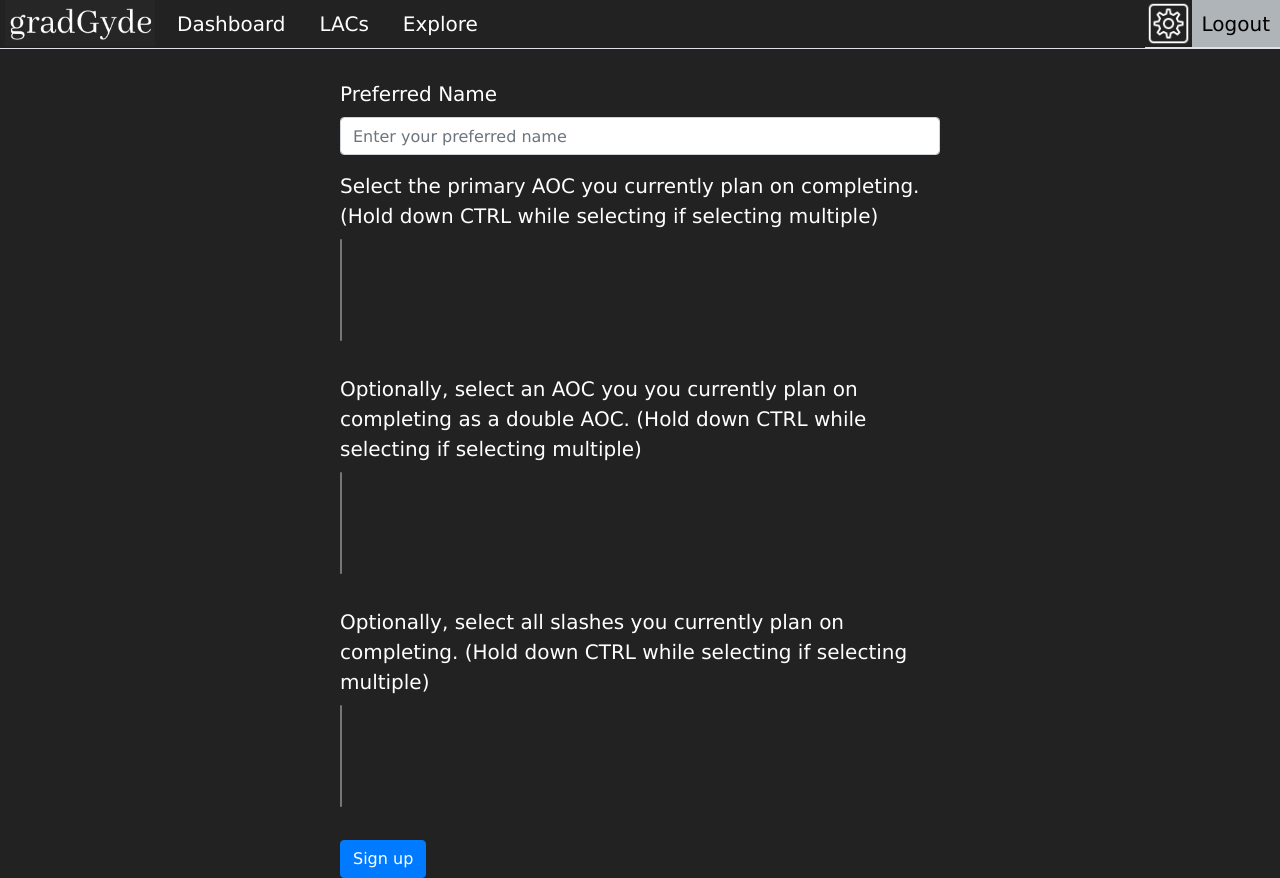
After one commit to hayleemillar/gradGyde, a Flask app: template gradGyde/templates/settings.html in a window 1280 px wide. The commit adds this page. Run offline with Flask 2, Linux system fonts and the light colour scheme; the template is opened without the code that fills it, so the values that code supplies are empty; some libraries are stand-ins or nearby versions.

Commit message:
settings page created

```diff
--- a/gradGyde/static/style.css
+++ b/gradGyde/static/style.css
@@ -13,7 +13,7 @@ button {
   color: black;
 }
 
-div.loginsignup {
+.loginsignup, .settings {
   max-width: 600px;
   margin-left: auto;
   margin-right: auto;
--- a/gradGyde/templates/dash_stud.html
+++ b/gradGyde/templates/dash_stud.html
@@ -3,7 +3,7 @@
 
 
 <head>
-  <title>gradGyde Dashboard</title>
+  <title>gradGyde Settings</title>
 
   <link rel="stylesheet" type="text/css" href="https://stackpath.bootstrapcdn.com/bootstrap/4.3.1/css/bootstrap.min.css" />
 
--- a/gradGyde/templates/lac.html
+++ b/gradGyde/templates/lac.html
@@ -3,7 +3,7 @@
 
 
 <head>
-  <title>gradGyde Dashboard</title>
+  <title>gradGyde LACs</title>
 
   <link rel="stylesheet" type="text/css" href="https://stackpath.bootstrapcdn.com/bootstrap/4.3.1/css/bootstrap.min.css" />
 
--- /dev/null
+++ b/gradGyde/templates/settings.html
@@ -0,0 +1,108 @@
+<!DOCTYPE html>
+<html lang="en">
+
+
+<head>
+  <title>gradGyde Settings</title>
+
+  <link rel="stylesheet" type="text/css" href="https://stackpath.bootstrapcdn.com/bootstrap/4.3.1/css/bootstrap.min.css" />
+
+  <link rel="stylesheet" type="text/css" href="../static/style.css" />
+  <link rel='shortcut icon' href='../static/favicon.ico'>
+</head>
+
+<body>
+  <!-- NAV BAR -->
+  <ul class="nav nav-tabs" id="myTab" role="tablist">
+    <!-- gradGyde image -->
+    <img src="../static/img/gradGyde.png" Alt="gradGyde" style="width:160px;height:48px;padding:0px 5px 2px 5px">
+    <!-- dashboard tab -->
+    <li class="nav-item">
+      <a class="nav-link" id="dashboard-tab" data-toggle="tab" href="dash_stud.html" role="tab" aria-controls="dashboard" aria-selected="false">Dashboard</a>
+    </li>
+    <!-- lac tab -->
+    <li class="nav-item">
+      <a class="nav-link" id="lac-tab" data-toggle="tab" href="lac.html" role="tab" aria-controls="lac" aria-selected="false">LACs</a>
+    </li>
+    <!-- explore tab -->
+    <li class="nav-item">
+      <a class="nav-link" id="explore-tab" data-toggle="tab" href="stub.html" role="tab" aria-controls="explore" aria-selected="false">Explore</a>
+    </li>
+
+    <!-- settings and logout buttons -->
+    <ul class="nav nav-tabs ml-auto">
+      <a href="stub.html" class="img-link">
+        <img src="../static/img/settings.png" Alt="Settings" style="width:47px;height:47px;">
+      </a>
+      <button type="button" onclick="location.href='/logout';">Logout</button>
+    </ul>
+  </ul>
+
+  <br/>
+
+  <div class="settings">
+
+    <form id="" method="post" action="">
+
+      <div class="form-group">
+          <label for="inputName">Preferred Name</label>
+          <input name='name' type="text" class="form-control" id="inputName" placeholder="Enter your preferred name" required>
+        </div>
+
+          <label for="inputSelectAOC">Select the primary AOC you currently plan on completing. (Hold down CTRL while selecting if selecting multiple)</label><br/>
+          <select name='AOC' id="select_AOC" class="mdb-select colorful-select dropdown-primary md-form" multiple searchable="Search here.." for="inputSelectAOC">
+          <!-- options populated by js -->
+          </select>
+
+          <br/><br/>
+
+          <label for="inputSelectAOCDouble">Optionally, select an AOC you you currently plan on completing as a double AOC. (Hold down CTRL while selecting if selecting multiple)</label><br/>
+          <select name='AOC_double' id="select_double" class="mdb-select colorful-select dropdown-primary md-form" multiple searchable="Search here.." for="inputSelectAOCDouble">
+            <!-- options populated by js -->
+          </select>
+
+          <br/><br/>
+
+          <label for="inputSelectSlashes">Optionally, select all slashes you currently plan on completing. (Hold down CTRL while selecting if selecting multiple)</label><br/>
+            <select name='slash' id="select_slash" class="mdb-select colorful-select dropdown-primary md-form" multiple searchable="Search here.." for="inputSelectSlashes">
+              <!-- options populated by js -->
+            </select>
+
+      <br/><br/>
+
+        <!-- The commented out button code below is correct, the redirect one is only for demonstration purposes and should be removed when we have form actions set up. -->
+        <!-- <button type="submit" class="btn btn-primary">Sign up</button> -->
+      <button onclick="location.href='/student_dashboard';"type="button" class="btn btn-primary">Sign up</button>
+
+    </form>
+  </div>
+</body>
+
+<script>
+  // get all possible AOCs, slashes, and doubles
+  var aocs = {{ aocs|safe }};
+  var slashes = {{ slashs|safe }};
+  var doubles = {{ doubles|safe }};
+
+  /**
+   * Populates a given select element using a given array.
+   * @param {string} selectID
+   * @param {Array} options
+   */
+  function populateSelect(selectID, options) {
+    var select = document.getElementById(selectID);
+    for (var i = 0; i < options.length; i++) {
+      var opt = options[i];
+      var el = document.createElement("option");
+      el.textContent = opt;
+      el.value = opt;
+      select.appendChild(el);
+    }
+  }
+  // populate AOCs, slashes, and doubles selects
+  populateSelect("select_AOC", aocs);
+  populateSelect("select_double", doubles);
+  populateSelect("select_slash", slashes);
+</script>
+
+</html>
```
